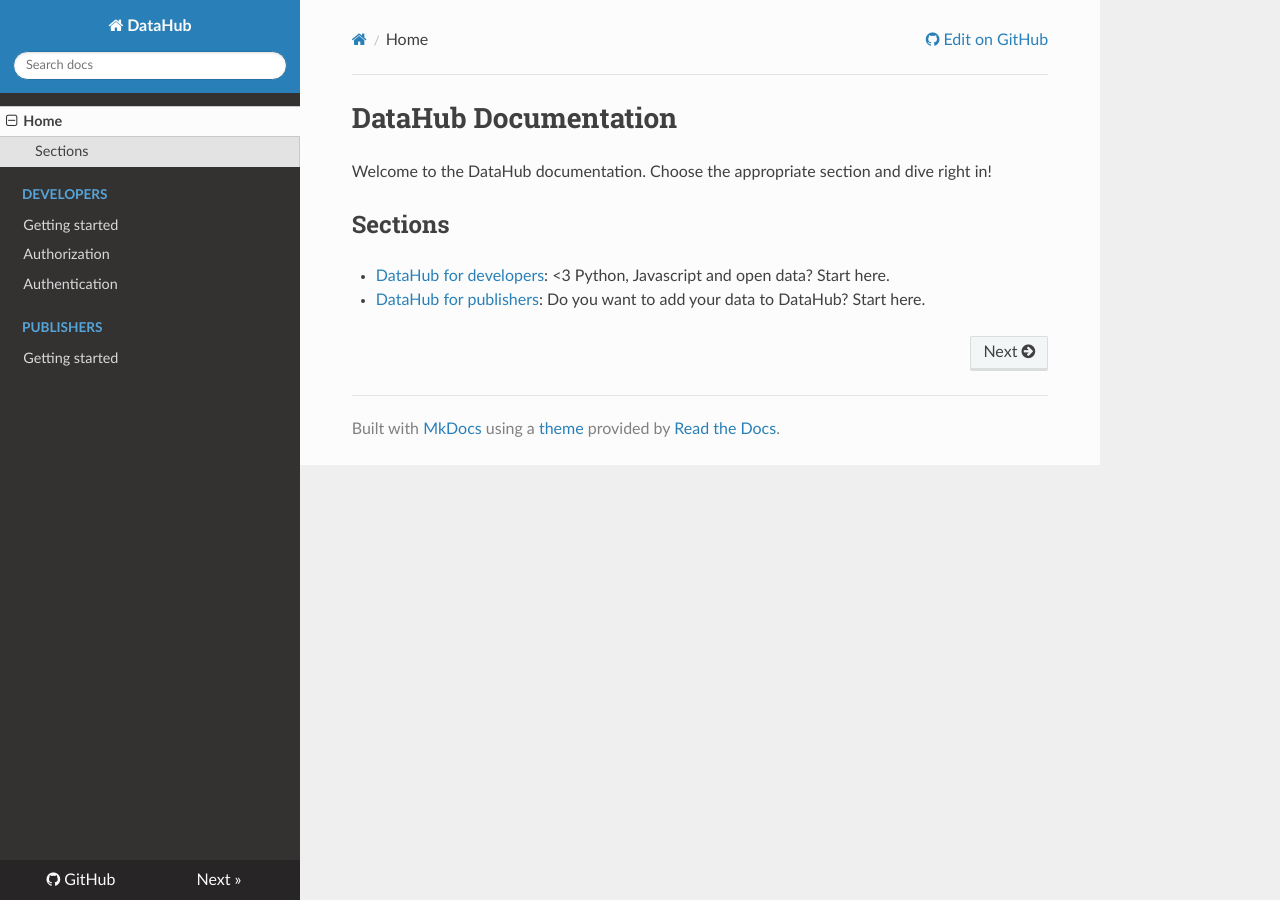
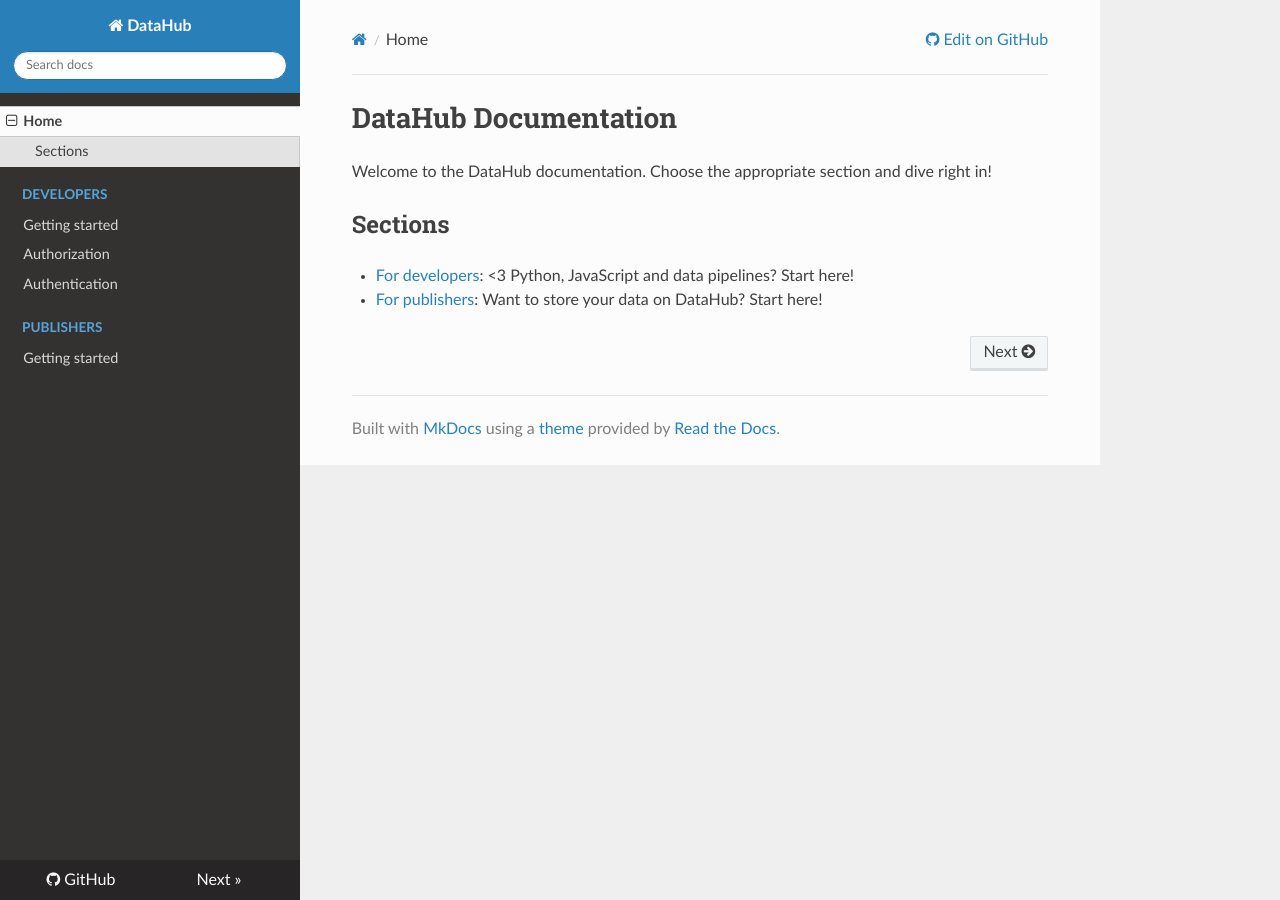
Before and after one commit to datopian/datahub-docs-tech, an MkDocs documentation site: the page built from docs/index.md, in a window 1280 px wide. Built offline with MkDocs 1.6.1, drawn with Linux system fonts in a browser that asks for light colours; nearby versions of some CDN libraries; old or Windows-style settings are respelled for this version of MkDocs.

Commit message:
[tidy][s]: small tidy for main page - refs #24

```diff
--- a/docs/index.md
+++ b/docs/index.md
@@ -4,5 +4,5 @@
 
 ## Sections
 
-* [DataHub for developers](developers/): <3 Python, Javascript and open data? Start here.
-* [DataHub for publishers](publishers/): Do you want to add your data to DataHub? Start here.
+* [For developers](developers/): <3 Python, JavaScript and data pipelines? Start here!
+* [For publishers](publishers/): Want to store your data on DataHub? Start here!
```
